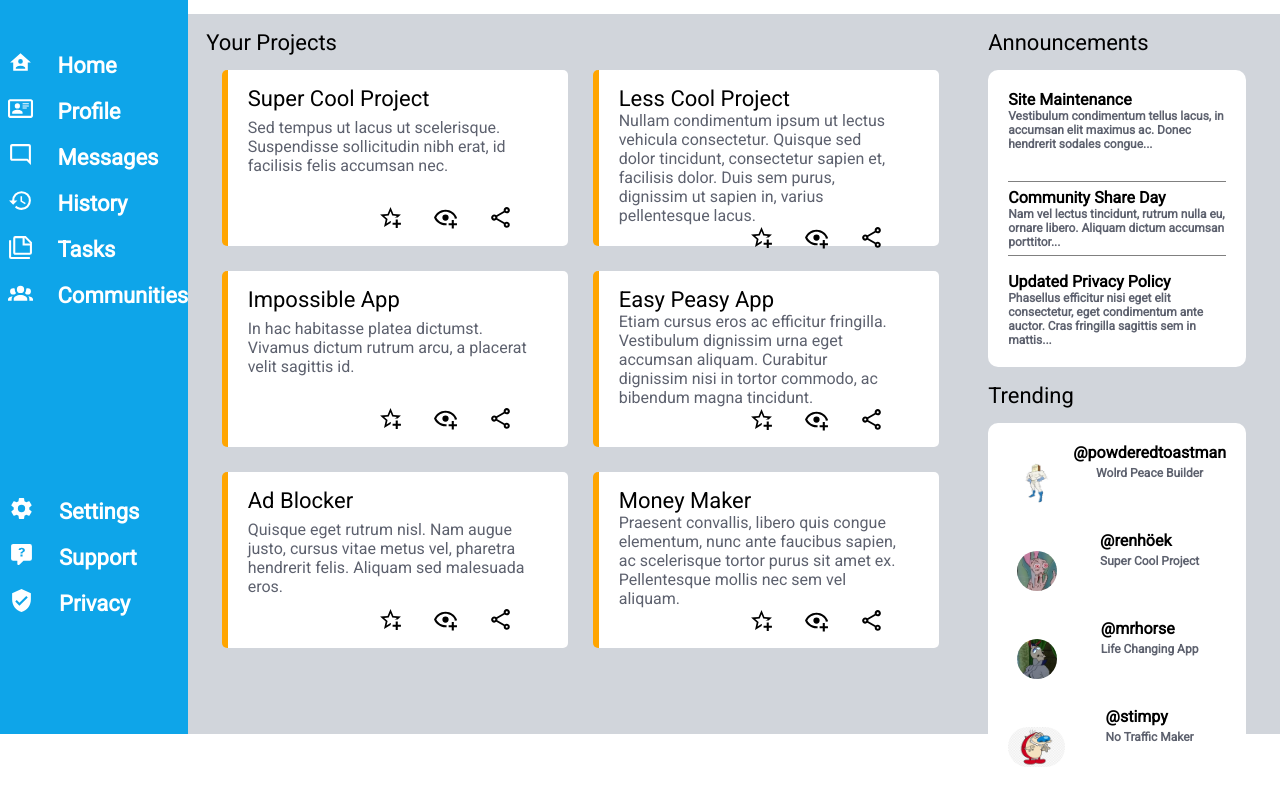
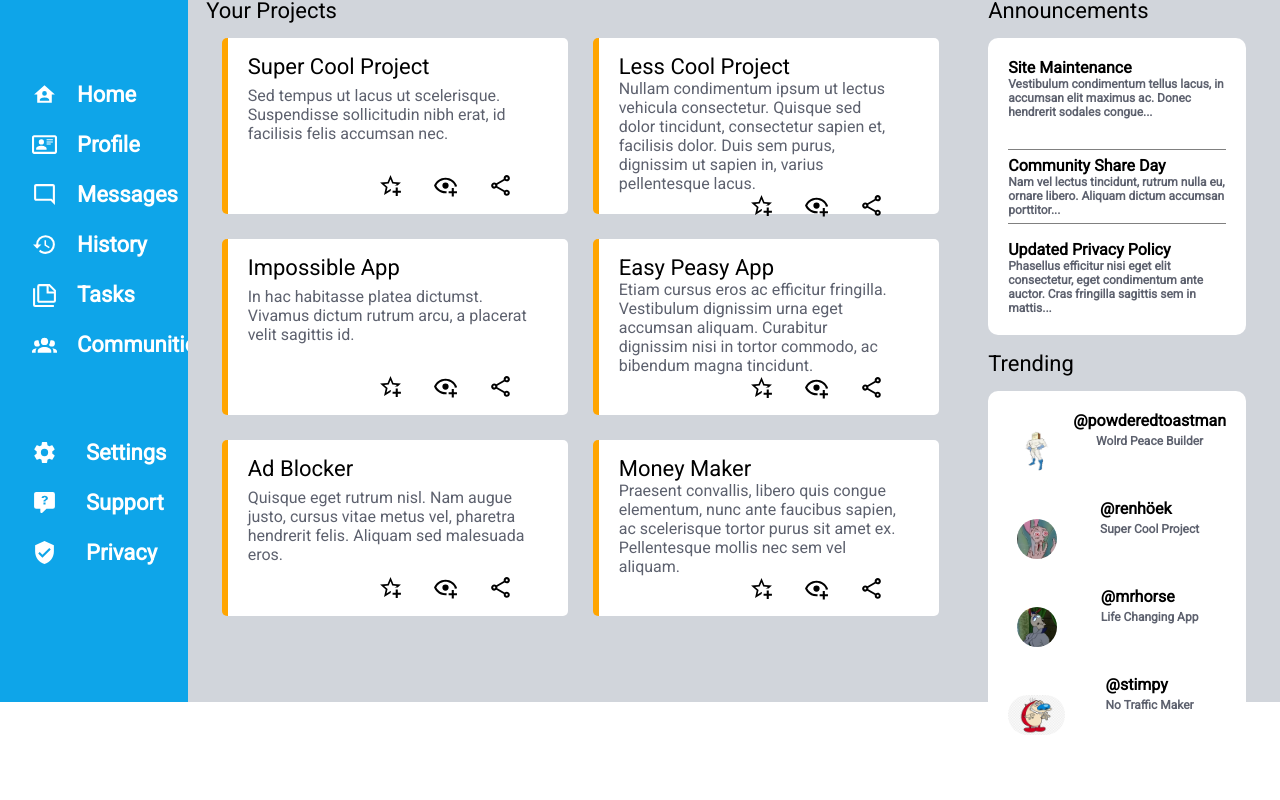
Before and after one commit to jonorl/admin-dashboard, a plain HTML site: page index.html in a window 1280 px wide. Shown: the part 170-970 px from the top of the page. After the commit the page ends 945 px from the top, so only its background shows below. Drawn offline with Linux system fonts and the light colour scheme.

Commit message:
Fixed sidebar and container height issues, plus added hyperlinks on the sidebar.

```diff
--- a/index.html
+++ b/index.html
@@ -45,49 +45,49 @@
                 <div class="logo"><svg xmlns="http://www.w3.org/2000/svg" viewBox="0 0 24 24" width="45" height="45">
                     <path d="M19,5V7H15V5H19M9,5V11H5V5H9M19,13V19H15V13H19M9,17V19H5V17H9M21,3H13V9H21V3M11,3H3V13H11V3M21,11H13V21H21V11M11,15H3V21H11V15Z" fill="white" /></svg>
                 </div>
-                <div class="dashboard">Dashboard</div>
+                <a class="dashboard" href="#" >Dashboard</a>
             </div>
 
             <div class="topSidebar">
                 <div class="home-icon"><svg xmlns="http://www.w3.org/2000/svg" viewBox="0 0 24 24" width="25" height="25">
                     <path d="M12,3L2,12H5V20H19V12H22L12,3M12,8.75A2.25,2.25 0 0,1 14.25,11A2.25,2.25 0 0,1 12,13.25A2.25,2.25 0 0,1 9.75,11A2.25,2.25 0 0,1 12,8.75M12,15C13.5,15 16.5,15.75 16.5,17.25V18H7.5V17.25C7.5,15.75 10.5,15 12,15Z"  fill="white" /></svg>
                 </div>
-                <div class="home">Home</div>
+                <a class="home" href="#">Home</a>
                 <div class="profile-icon"><svg xmlns="http://www.w3.org/2000/svg" viewBox="0 0 24 24" width="25" height="25">
                     <path d="M22,3H2C0.91,3.04 0.04,3.91 0,5V19C0.04,20.09 0.91,20.96 2,21H22C23.09,20.96 23.96,20.09 24,19V5C23.96,3.91 23.09,3.04 22,3M22,19H2V5H22V19M14,17V15.75C14,14.09 10.66,13.25 9,13.25C7.34,13.25 4,14.09 4,15.75V17H14M9,7A2.5,2.5 0 0,0 6.5,9.5A2.5,2.5 0 0,0 9,12A2.5,2.5 0 0,0 11.5,9.5A2.5,2.5 0 0,0 9,7M14,7V8H20V7H14M14,9V10H20V9H14M14,11V12H18V11H14"  fill="white" /></svg>
                 </div>
-                <div class="profile">Profile</div>
+                <a class="profile" href="#">Profile</a>
                 <div class="messages-icon"><svg xmlns="http://www.w3.org/2000/svg" viewBox="0 0 24 24" width="25" height="25">
                     <path d="M20 2H4C2.9 2 2 2.9 2 4V16C2 17.1 2.9 18 4 18H18L22 22V4C22 2.9 21.1 2 20 2M20 17.2L18.8 16H4V4H20V17.2Z"  fill="white" /></svg>
                 </div>
-                <div class="messages">Messages</div>
+                <a class="messages" href="#">Messages</a>
                 <div class="history-icon"><svg xmlns="http://www.w3.org/2000/svg" viewBox="0 0 24 24" width="25" height="25">
                     <path d="M13.5,8H12V13L16.28,15.54L17,14.33L13.5,12.25V8M13,3A9,9 0 0,0 4,12H1L4.96,16.03L9,12H6A7,7 0 0,1 13,5A7,7 0 0,1 20,12A7,7 0 0,1 13,19C11.07,19 9.32,18.21 8.06,16.94L6.64,18.36C8.27,20 10.5,21 13,21A9,9 0 0,0 22,12A9,9 0 0,0 13,3" fill="white"  /></svg>
                 </div>
-                <div class="history">History</div>
+                <a class="history" href="#">History</a>
                 <div class="tasks-icon"><svg xmlns="http://www.w3.org/2000/svg" viewBox="0 0 24 24" width="25" height="25">
                     <path d="M3,6V22H21V24H3A2,2 0 0,1 1,22V6H3M16,9H21.5L16,3.5V9M7,2H17L23,8V18A2,2 0 0,1 21,20H7C5.89,20 5,19.1 5,18V4A2,2 0 0,1 7,2M7,4V18H21V11H14V4H7Z"  fill="white"  /></svg>
                 </div>
-                <div class="tasks">Tasks</div>
+                <a class="tasks" href="#">Tasks</a>
                 <div class="communities-icon"><svg xmlns="http://www.w3.org/2000/svg" viewBox="0 0 24 24" width="25" height="25">
                     <path d="M12,5.5A3.5,3.5 0 0,1 15.5,9A3.5,3.5 0 0,1 12,12.5A3.5,3.5 0 0,1 8.5,9A3.5,3.5 0 0,1 12,5.5M5,8C5.56,8 6.08,8.15 6.53,8.42C6.38,9.85 6.8,11.27 7.66,12.38C7.16,13.34 6.16,14 5,14A3,3 0 0,1 2,11A3,3 0 0,1 5,8M19,8A3,3 0 0,1 22,11A3,3 0 0,1 19,14C17.84,14 16.84,13.34 16.34,12.38C17.2,11.27 17.62,9.85 17.47,8.42C17.92,8.15 18.44,8 19,8M5.5,18.25C5.5,16.18 8.41,14.5 12,14.5C15.59,14.5 18.5,16.18 18.5,18.25V20H5.5V18.25M0,20V18.5C0,17.11 1.89,15.94 4.45,15.6C3.86,16.28 3.5,17.22 3.5,18.25V20H0M24,20H20.5V18.25C20.5,17.22 20.14,16.28 19.55,15.6C22.11,15.94 24,17.11 24,18.5V20Z"  fill="white" /></svg>
                 </div>
-                <div class="communities">Communities</div>
+                <a class="communities" href="#">Communities</a>
             </div>
 
             <div class="bottomSidebar">
                 <div class="settings-icon"><svg xmlns="http://www.w3.org/2000/svg" viewBox="0 0 24 24" width="25" height="25">
                     <path d="M12,15.5A3.5,3.5 0 0,1 8.5,12A3.5,3.5 0 0,1 12,8.5A3.5,3.5 0 0,1 15.5,12A3.5,3.5 0 0,1 12,15.5M19.43,12.97C19.47,12.65 19.5,12.33 19.5,12C19.5,11.67 19.47,11.34 19.43,11L21.54,9.37C21.73,9.22 21.78,8.95 21.66,8.73L19.66,5.27C19.54,5.05 19.27,4.96 19.05,5.05L16.56,6.05C16.04,5.66 15.5,5.32 14.87,5.07L14.5,2.42C14.46,2.18 14.25,2 14,2H10C9.75,2 9.54,2.18 9.5,2.42L9.13,5.07C8.5,5.32 7.96,5.66 7.44,6.05L4.95,5.05C4.73,4.96 4.46,5.05 4.34,5.27L2.34,8.73C2.21,8.95 2.27,9.22 2.46,9.37L4.57,11C4.53,11.34 4.5,11.67 4.5,12C4.5,12.33 4.53,12.65 4.57,12.97L2.46,14.63C2.27,14.78 2.21,15.05 2.34,15.27L4.34,18.73C4.46,18.95 4.73,19.03 4.95,18.95L7.44,17.94C7.96,18.34 8.5,18.68 9.13,18.93L9.5,21.58C9.54,21.82 9.75,22 10,22H14C14.25,22 14.46,21.82 14.5,21.58L14.87,18.93C15.5,18.67 16.04,18.34 16.56,17.94L19.05,18.95C19.27,19.03 19.54,18.95 19.66,18.73L21.66,15.27C21.78,15.05 21.73,14.78 21.54,14.63L19.43,12.97Z" fill="white"/></svg>
                 </div>
-                <div class="settings">Settings</div>
+                <a class="settings" href="#">Settings</a>
                 <div class="support-icon"><svg xmlns="http://www.w3.org/2000/svg" viewBox="0 0 24 24" width="25" height="25">
                     <path d="M4,2H20A2,2 0 0,1 22,4V16A2,2 0 0,1 20,18H13.9L10.2,21.71C10,21.9 9.75,22 9.5,22V22H9A1,1 0 0,1 8,21V18H4A2,2 0 0,1 2,16V4C2,2.89 2.9,2 4,2M12.19,5.5C11.3,5.5 10.59,5.68 10.05,6.04C9.5,6.4 9.22,7 9.27,7.69H11.24C11.24,7.41 11.34,7.2 11.5,7.06C11.7,6.92 11.92,6.85 12.19,6.85C12.5,6.85 12.77,6.93 12.95,7.11C13.13,7.28 13.22,7.5 13.22,7.8C13.22,8.08 13.14,8.33 13,8.54C12.83,8.76 12.62,8.94 12.36,9.08C11.84,9.4 11.5,9.68 11.29,9.92C11.1,10.16 11,10.5 11,11H13C13,10.72 13.05,10.5 13.14,10.32C13.23,10.15 13.4,10 13.66,9.85C14.12,9.64 14.5,9.36 14.79,9C15.08,8.63 15.23,8.24 15.23,7.8C15.23,7.1 14.96,6.54 14.42,6.12C13.88,5.71 13.13,5.5 12.19,5.5M11,12V14H13V12H11Z" fill="white"/></svg>
                 </div>
-                <div class="support">Support</div>
+                <a class="support" href="#">Support</a>
                 <div class="privacy-icon"><svg xmlns="http://www.w3.org/2000/svg" viewBox="0 0 24 24" width="25" height="25">
                     <path d="M10,17L6,13L7.41,11.59L10,14.17L16.59,7.58L18,9M12,1L3,5V11C3,16.55 6.84,21.74 12,23C17.16,21.74 21,16.55 21,11V5L12,1Z" fill="white"/></svg>
                 </div>
-                <div class="privacy">Privacy</div>
+                <a class="privacy" href="#">Privacy</a>
             </div>
 
         </div>
--- a/style.css
+++ b/style.css
@@ -7,6 +7,8 @@ body {
     display: grid;
     grid-template-columns: 1fr 5fr;
     grid-template-rows: 1fr 15fr;
+    height: 109vh;
+    width: fit-content;
 }
 
 .header-container {
@@ -18,7 +20,7 @@ body {
     display: grid;
     grid-template-columns: 1fr 1fr;
     grid-template-rows: 1fr 1fr;
-    height: 20vh;
+    height: auto;
 }
 
 .header-top-left {
@@ -122,30 +124,36 @@ button {
 .sidebar-container {
     grid-area: 1 / 1 / 3 / 2;
     grid-template-columns: 1fr;
-    display:grid;
-    grid-template-rows: 0.4fr 1fr 0.5fr;
-    height: 113vh;
+    display: grid;
+    grid-template-rows: 0.2fr 0.5fr 0.3fr;
     background-color: #0ea5e9;
     color: white;
+    height: 109vh;
+}
 
-}
+a {
+    text-decoration: none;
+    color: white;
+  }
 
 .logoContainer {
     grid-row: 1;
     grid-column: 1 / 3;
     grid-template-columns: 1fr 3fr;
     display: grid;
+    padding-top: 4vh;
+    height: 4vh;
 }
 
 .logo {
     grid-column: 1 / 2;
-    align-self: center;
+    align-self: top;
     justify-self: center;
 }
 
 .dashboard {
     grid-column: 2 / 3;
-    align-self: center;
+    align-self: top;
     justify-self: left;
     font-size: 30px;
     font-weight: 600;
@@ -154,46 +162,51 @@ button {
 .topSidebar {
     grid-row: 2;
     grid-column: 1 / 3;
+    grid-template-columns: 1fr 3fr;
     display: grid;
-    grid-template-columns: 1fr 3fr;
-    padding-top: 30px;
-    align-self: self-start;
     font-size: 22px;
     font-weight: 600;
-    gap: 16px;
+    padding-left: 4vh;
+    height: fit-content;
+    gap: 20px;
+    align-self: center;
 }
 
 .topSidebar > div[class$="-icon"] {
-    grid-column: 1;
+    grid-column: 1 / 2;
     align-self: center;
-    justify-self: center;
+    justify-self: left;
+
   }
 
 .topSidebar > div:not([class$="-icon"]) {
-    grid-column: 2;
+    grid-column: 2 / 3;
     align-self: center;
     justify-self: left;
+
 }
 
 .bottomSidebar {
     grid-row: 3;
     grid-column: 1 / 3;
+    grid-template-columns: 1fr 3fr;
     display: grid;
-    align-self: self-start;
-    gap: 16px;
     font-size: 22px;
     font-weight: 600;
-    grid-template-columns: 1fr 3fr;
+    height: fit-content;
+    padding-left: 4vh;
+    gap: 20px;
+    align-self: top;
 }
 
 .bottomSidebar > div[class$="-icon"] {
-    grid-column: 1;
+    grid-column: 1 / 2;
     align-self: center;
-    justify-self: center;
+    justify-self: left;
 }
 
 .bottomSidebar > div:not([class$="-icon"]) {
-    grid-column: 2;
+    grid-column: 2 / 3;
     align-self: center;
     justify-self: left;
 }
@@ -209,6 +222,9 @@ button {
 
 .main-content-container-right {
     padding-right: 4vh;
+    display: grid;
+    grid-template-columns: 1fr;
+    grid-template-rows: 0.5fr 1fr;
 }
 
 .legend {
```
